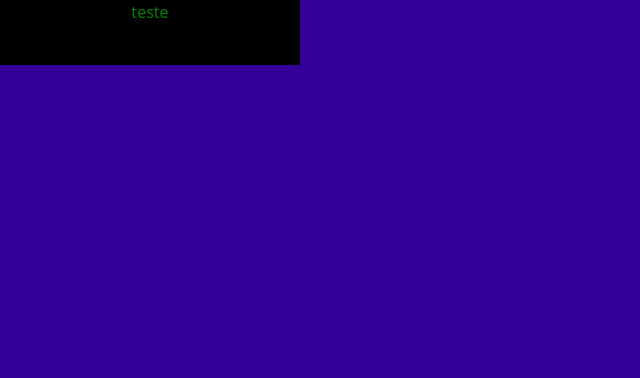
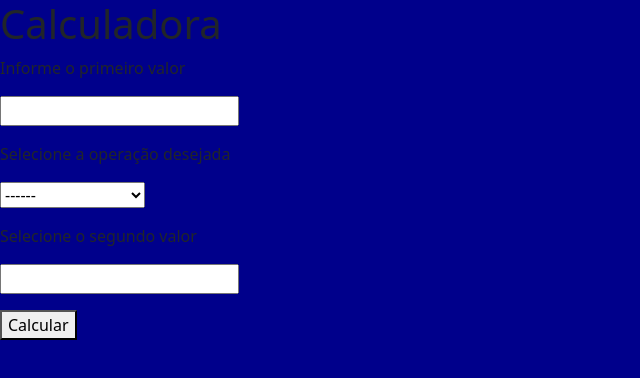
Before and after one commit to ZPitta/Projeto_Calculadora, a plain HTML site: page index.html in a window 1280 px wide. Shown: the whole page, without its empty margins (0-640 px from the left). Drawn offline with nearby package versions, Linux system fonts and the light colour scheme.

Commit message:
Primeiros passos

```diff
--- a/index.html
+++ b/index.html
@@ -4,7 +4,7 @@
         <title>Calculadora</title>
         <meta charset="UTF-8" />
         <meta name="viewport" content="width=device-width, initial-scale=1" />
-        <meta author="João Vitor Pitta" />
+        <meta name="author" content="João Vitor Pitta" />
         <!--Bootstrap-->
         <link href="https://cdn.jsdelivr.net/npm/bootstrap@5.3.0-alpha1/dist/css/bootstrap.min.css" rel="stylesheet" integrity="sha384-GLhlTQ8iRABdZLl6O3oVMWSktQOp6b7In1Zl3/Jr59b6EGGoI1aFkw7cmDA6j6gD" crossorigin="anonymous">
         <script src="https://cdn.jsdelivr.net/npm/bootstrap@5.3.0-alpha1/dist/js/bootstrap.bundle.min.js" integrity="sha384-w76AqPfDkMBDXo30jS1Sgez6pr3x5MlQ1ZAGC+nuZB+EYdgRZgiwxhTBTkF7CXvN" crossorigin="anonymous"></script>
@@ -13,10 +13,47 @@
         <script type="text/javascript" src="main.js" defer></script>
     </head>
     <body>
-        <section class="text">
-            <div class="result">
-                <p class="textResult">teste</p>
-            </div>
-        </section>
+        <h1>Calculadora</h1>
+        <form>
+            <section>
+                <div>
+                    <label for="num1">
+                        <p>Informe o primeiro valor</p>
+                    </label>
+                    <p>
+                        <input type="number" name="num1" id="num1" />
+                    </p>
+                </div>
+            </section>
+            <section>
+                <div>
+                    <label for="operacao">
+                        <p>Selecione a operação desejada</p>
+                    </label>
+                    <p>
+                        <select name="operacao" id="operacao">
+                            <option value="NA" selected disabled>------</option>
+                            <option value="+">Adição (+)</option>
+                            <option value="-">Subtração (-)</option>
+                            <option value="*">Multiplicação (*)</option>
+                            <option value="/">Divisão (/)</option>
+                        </select>
+                    </p>
+                </div>
+            </section>
+            <section>
+                <div>
+                    <label for="num2">
+                        <p>Selecione o segundo valor</p>
+                    </label>
+                    <p>
+                        <input type="number" name="num2" id="num2" />
+                    </p>
+                </div>
+            </section>
+            <section>
+                <button type="submit">Calcular</button>
+            </section>
+        </form>
     </body>
 </html>
--- a/main.css
+++ b/main.css
@@ -1,15 +1,7 @@
-body {
-    background-color: #330099;
+:root {
+    --primary-color: lightcoral;
 }
 
-.textResult {
-    color: green;
+body {
+    background-color: darkblue;
 }
-
-.result {
-    background-color: black;
-    width: 300px;
-    height: 65px;
-    text-align: center;
-
-}
--- a/main.js
+++ b/main.js
@@ -0,0 +1,21 @@
+function calcular(valor1, operacao, valor2) {
+    if(valor1 == isNaN || valor2 == isNaN) {
+        let txt = document.innerHTML("<br /><p>Impossivel calcular</p>");
+        return txt;
+    }else if(operacao == "NA"){
+        let txt = document.innerHTML("<br /><p>Você deve selecionar um valor para operação</p>");
+        return txt;
+    }else if(operacao == "+"){
+        let result = document.body.innerHTML("<br /><p>O resultado é: </p>" + (valor1 + valor2));
+        return result;
+    }else if(operacao == "-"){
+        let result = document.body.innerHTML("<br /><p>O resultado é: </p>" + (valor1 - valor2));
+        return result;
+    }else if(operacao == "*"){
+        let result = document.body.innerHTML("<br /><p>O resultado é: </p>" + (valor1 * valor2));
+        return result;
+    }else if(operacao == "/"){
+        let result = document.body.innerHTML("<br /><p>O resultado é: </p>" + (valor1 / valor2));
+        return result;
+    }
+}
```
